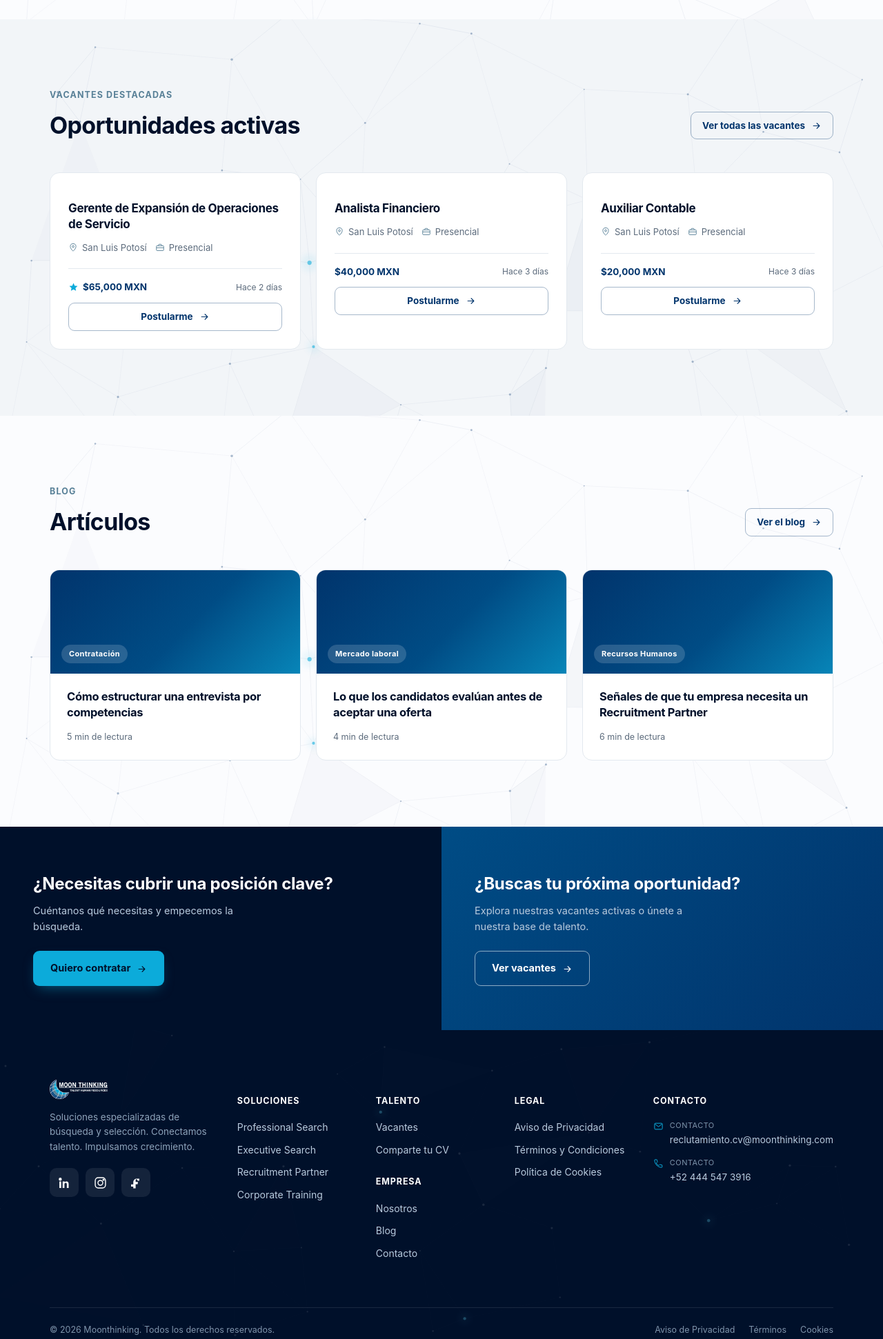
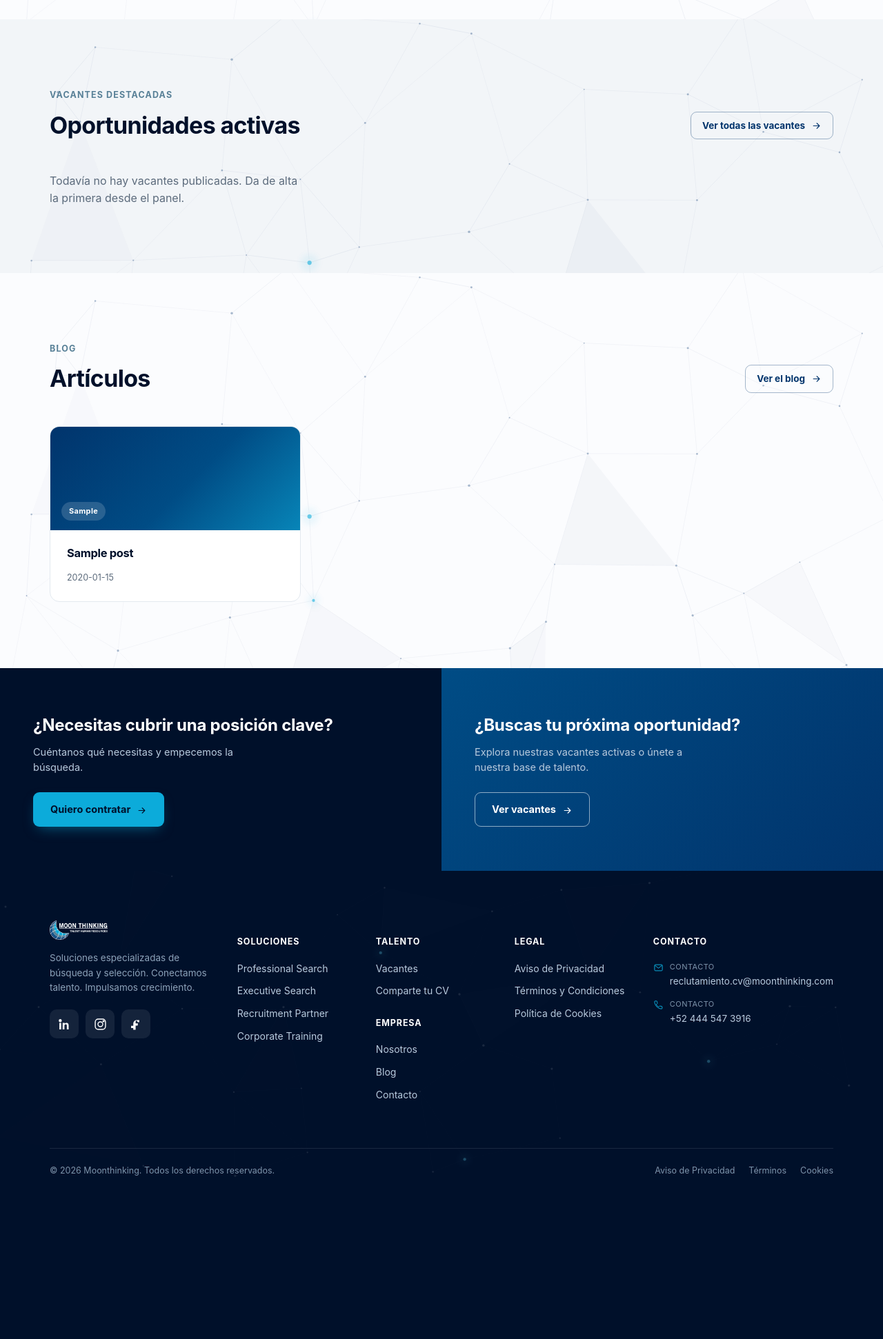
Before and after one commit to moonthinking/Moonthinking-site, a Flask app: page / in a window 1280 px wide. Shown: the part 1042-2984 px from the top of the page at 69% size. After the commit the page ends 2749 px from the top, so only its background shows below. Run offline with Flask 3, Linux system fonts and the light colour scheme; tables that the repository leaves empty hold one stand-in row (values such as "Sample post").

Commit message:
Implement dynamic job and blog listings
Replaced static job cards with dynamic rendering for featured vacancies and latest blog posts using Jinja templating.

```diff
--- a/templates/inicio.html
+++ b/templates/inicio.html
@@ -35,51 +35,29 @@
         <a href="{{ url_for('vacantes') }}" class="btn btn-outline-navy btn-sm">Ver todas las vacantes <span class="icon"><svg viewBox="0 0 24 24" fill="none" stroke="currentColor" stroke-width="1.8" stroke-linecap="round" stroke-linejoin="round"><path d="M5 12h14M13 6l6 6-6 6"/></svg></span></a>
       </div>
       <div class="grid-3">
+        {% for v in featured_vacancies %}
         <div class="card vac-card">
-      <div class="top-row"><span></span></div>
-      <h3>Gerente de Expansión de Operaciones de Servicio</h3>
+          <div class="top-row"><span></span>{% if v.is_confidential %}<span class="tag-conf">Confidencial</span>{% endif %}</div>
+          <h3><a href="{{ url_for('vacante_detail', slug=v.slug) }}" style="color:inherit;text-decoration:none">{{ v.title }}</a></h3>
           <div class="meta">
-        <span><span class="icon"><svg viewBox="0 0 24 24" fill="none" stroke="currentColor" stroke-width="1.6"><path d="M12 21s7-6.2 7-11.5A7 7 0 0 0 5 9.5C5 14.8 12 21 12 21z"/><circle cx="12" cy="9.5" r="2.4"/></svg></span>San Luis Potosí</span>
-        <span><span class="icon"><svg viewBox="0 0 24 24" fill="none" stroke="currentColor" stroke-width="1.6" stroke-linejoin="round"><rect x="3" y="7.5" width="18" height="12" rx="1.5"/><path d="M8 7.5V6a2 2 0 0 1 2-2h4a2 2 0 0 1 2 2v1.5"/><path d="M3 12.5h18"/></svg></span>Presencial</span>
+            <span><span class="icon"><svg viewBox="0 0 24 24" fill="none" stroke="currentColor" stroke-width="1.6"><path d="M12 21s7-6.2 7-11.5A7 7 0 0 0 5 9.5C5 14.8 12 21 12 21z"/><circle cx="12" cy="9.5" r="2.4"/></svg></span>{{ v.location }}</span>
+            <span><span class="icon"><svg viewBox="0 0 24 24" fill="none" stroke="currentColor" stroke-width="1.6" stroke-linejoin="round"><rect x="3" y="7.5" width="18" height="12" rx="1.5"/><path d="M8 7.5V6a2 2 0 0 1 2-2h4a2 2 0 0 1 2 2v1.5"/><path d="M3 12.5h18"/></svg></span>{{ v.modality }}</span>
           </div>
           <div class="foot">
-        <div class="salary" style="display:flex;align-items:center;gap:6px"><span class="icon" style="width:15px;height:15px" title="Entre $60,000 y $99,000 MXN"><svg viewBox="0 0 24 24" fill="#0CABDA"><path d="M12 2.5l2.9 6.1 6.6.7-4.9 4.5 1.3 6.6L12 17.1 6.1 20.4l1.3-6.6-4.9-4.5 6.6-.7z"/></svg></span>$65,000 MXN</div>
-        <span class="date">Hace 2 días</span>
+            <div class="salary" style="display:flex;align-items:center;gap:6px">
+              {% if v.salary_tier == 'gold' %}<span class="icon" style="width:15px;height:15px" title="Arriba de $100,000 MXN"><svg viewBox="0 0 24 24" fill="#D9A400"><path d="M12 2.5l2.9 6.1 6.6.7-4.9 4.5 1.3 6.6L12 17.1 6.1 20.4l1.3-6.6-4.9-4.5 6.6-.7z"/></svg></span>{% elif v.salary_tier == 'blue' %}<span class="icon" style="width:15px;height:15px" title="Entre $60,000 y $99,000 MXN"><svg viewBox="0 0 24 24" fill="#0CABDA"><path d="M12 2.5l2.9 6.1 6.6.7-4.9 4.5 1.3 6.6L12 17.1 6.1 20.4l1.3-6.6-4.9-4.5 6.6-.7z"/></svg></span>{% endif %}
+              {{ v.salary_display or 'A convenir' }}
+            </div>
+            <span class="date">{{ v.published_label }}</span>
           </div>
           <div class="apply-row">
-        <a href="#" class="btn btn-outline-navy btn-sm btn-block js-apply" data-title="Gerente de Expansión de Operaciones de Servicio" data-loc="San Luis Potosí">Postularme <span class="icon"><svg viewBox="0 0 24 24" fill="none" stroke="currentColor" stroke-width="1.8" stroke-linecap="round" stroke-linejoin="round"><path d="M5 12h14M13 6l6 6-6 6"/></svg></span></a>
+            <a href="{{ url_for('vacante_detail', slug=v.slug) }}" class="btn btn-outline-navy btn-sm btn-block">Ver vacante <span class="icon"><svg viewBox="0 0 24 24" fill="none" stroke="currentColor" stroke-width="1.8" stroke-linecap="round" stroke-linejoin="round"><path d="M5 12h14M13 6l6 6-6 6"/></svg></span></a>
           </div>
         </div>
-    <div class="card vac-card">
-      <div class="top-row"><span></span></div>
-      <h3>Analista Financiero</h3>
-      <div class="meta">
-        <span><span class="icon"><svg viewBox="0 0 24 24" fill="none" stroke="currentColor" stroke-width="1.6"><path d="M12 21s7-6.2 7-11.5A7 7 0 0 0 5 9.5C5 14.8 12 21 12 21z"/><circle cx="12" cy="9.5" r="2.4"/></svg></span>San Luis Potosí</span>
-        <span><span class="icon"><svg viewBox="0 0 24 24" fill="none" stroke="currentColor" stroke-width="1.6" stroke-linejoin="round"><rect x="3" y="7.5" width="18" height="12" rx="1.5"/><path d="M8 7.5V6a2 2 0 0 1 2-2h4a2 2 0 0 1 2 2v1.5"/><path d="M3 12.5h18"/></svg></span>Presencial</span>
+        {% else %}
+        <p style="color:var(--muted)">Todavía no hay vacantes publicadas. Da de alta la primera desde el panel.</p>
+        {% endfor %}
       </div>
-      <div class="foot">
-        <div class="salary" style="display:flex;align-items:center;gap:6px">$40,000 MXN</div>
-        <span class="date">Hace 3 días</span>
-      </div>
-      <div class="apply-row">
-        <a href="#" class="btn btn-outline-navy btn-sm btn-block js-apply" data-title="Analista Financiero" data-loc="San Luis Potosí">Postularme <span class="icon"><svg viewBox="0 0 24 24" fill="none" stroke="currentColor" stroke-width="1.8" stroke-linecap="round" stroke-linejoin="round"><path d="M5 12h14M13 6l6 6-6 6"/></svg></span></a>
-      </div>
-    </div>
-    <div class="card vac-card">
-      <div class="top-row"><span></span></div>
-      <h3>Auxiliar Contable</h3>
-      <div class="meta">
-        <span><span class="icon"><svg viewBox="0 0 24 24" fill="none" stroke="currentColor" stroke-width="1.6"><path d="M12 21s7-6.2 7-11.5A7 7 0 0 0 5 9.5C5 14.8 12 21 12 21z"/><circle cx="12" cy="9.5" r="2.4"/></svg></span>San Luis Potosí</span>
-        <span><span class="icon"><svg viewBox="0 0 24 24" fill="none" stroke="currentColor" stroke-width="1.6" stroke-linejoin="round"><rect x="3" y="7.5" width="18" height="12" rx="1.5"/><path d="M8 7.5V6a2 2 0 0 1 2-2h4a2 2 0 0 1 2 2v1.5"/><path d="M3 12.5h18"/></svg></span>Presencial</span>
-      </div>
-      <div class="foot">
-        <div class="salary" style="display:flex;align-items:center;gap:6px">$20,000 MXN</div>
-        <span class="date">Hace 3 días</span>
-      </div>
-      <div class="apply-row">
-        <a href="#" class="btn btn-outline-navy btn-sm btn-block js-apply" data-title="Auxiliar Contable" data-loc="San Luis Potosí">Postularme <span class="icon"><svg viewBox="0 0 24 24" fill="none" stroke="currentColor" stroke-width="1.8" stroke-linecap="round" stroke-linejoin="round"><path d="M5 12h14M13 6l6 6-6 6"/></svg></span></a>
-      </div>
-    </div></div>
     </div>
   </section>
 
@@ -94,27 +72,18 @@
         <a href="{{ url_for('blog') }}" class="btn btn-outline-navy btn-sm">Ver el blog <span class="icon"><svg viewBox="0 0 24 24" fill="none" stroke="currentColor" stroke-width="1.8" stroke-linecap="round" stroke-linejoin="round"><path d="M5 12h14M13 6l6 6-6 6"/></svg></span></a>
       </div>
       <div class="grid-3">
-        <a href="#" class="card blog-card js-blog-open" data-title="Cómo estructurar una entrevista por competencias" data-cat="Contratación" data-t="5 min de lectura">
-          <div class="thumb"><span class="cat">Contratación</span></div>
+        {% for p in latest_posts %}
+        <a href="{{ url_for('blog_detail', slug=p.slug) }}" class="card blog-card">
+          <div class="thumb"><span class="cat">{{ p.category }}</span></div>
           <div class="body">
-            <h3>Cómo estructurar una entrevista por competencias</h3>
-            <div class="meta"><span>5 min de lectura</span></div>
+            <h3>{{ p.title }}</h3>
+            <div class="meta"><span>{{ p.reading_time }}</span></div>
           </div>
         </a>
-        <a href="#" class="card blog-card js-blog-open" data-title="Lo que los candidatos evalúan antes de aceptar una oferta" data-cat="Mercado laboral" data-t="4 min de lectura">
-          <div class="thumb"><span class="cat">Mercado laboral</span></div>
-          <div class="body">
-            <h3>Lo que los candidatos evalúan antes de aceptar una oferta</h3>
-            <div class="meta"><span>4 min de lectura</span></div>
+        {% else %}
+        <p style="color:var(--muted)">Todavía no hay artículos publicados. Da de alta el primero desde el panel.</p>
+        {% endfor %}
       </div>
-        </a>
-        <a href="#" class="card blog-card js-blog-open" data-title="Señales de que tu empresa necesita un Recruitment Partner" data-cat="Recursos Humanos" data-t="6 min de lectura">
-          <div class="thumb"><span class="cat">Recursos Humanos</span></div>
-          <div class="body">
-            <h3>Señales de que tu empresa necesita un Recruitment Partner</h3>
-            <div class="meta"><span>6 min de lectura</span></div>
-          </div>
-        </a></div>
     </div>
   </section>
 
```
Lines whose indentation alone changed are shown as unchanged.
